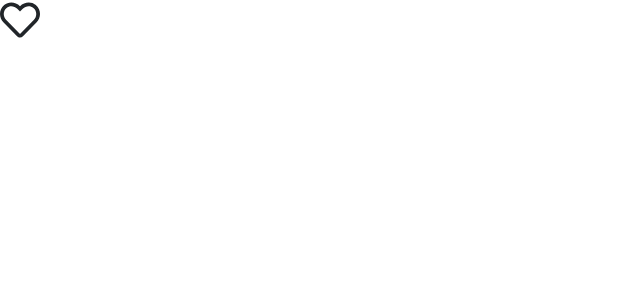
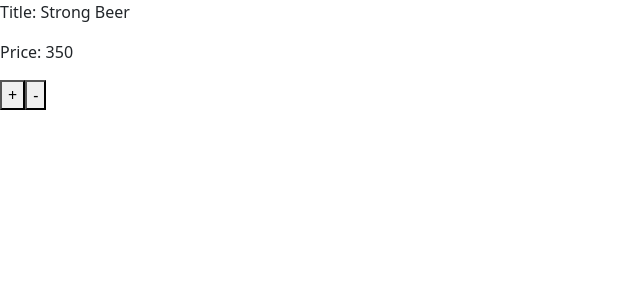
Before and after one commit to codewithghani/react-fundamentals, a React (Vite) app: page / in a window 1280 px wide. Shown: the top 300 px of the page, without its empty margins (0-640 px from the left). Built offline with nearby package versions, Linux system fonts and the light colour scheme.

Commit message:
updating objects with useState hook & spread operator & implementing increment / decrement operation in a component

```diff
--- a/src/App.tsx
+++ b/src/App.tsx
@@ -3,7 +3,8 @@ import "./App.css";
 // import Alert from "./components/Alert";
 // import Alert from "./components/Alert";
 // import ButtonRedefined from "./components/Button";
-import Like from "./components/Like/Like";
+// import Like from "./components/Like/Like";
+import UpdatingObjects from "./components/UpdatingObjects";
 // import ListGroup from "./components/ListGroup";
 // import NameList from "./components/NameList";
 // import Style from "./components/Style"; /* using of style sheet  */
@@ -13,12 +14,7 @@ import Like from "./components/Like/Like";
 function App() {
   return (
     <div>
-      <Like
-        size={40}
-        onClick={() => {
-          console.log("clicked");
-        }}
-      />
+      <UpdatingObjects />
     </div>
   );
 }
--- /dev/null
+++ b/src/components/UpdatingObjects.tsx
@@ -0,0 +1,33 @@
+// import React from "react";
+
+import { useState } from "react";
+
+const UpdatingObjects = () => {
+  const [drink, setDrink] = useState({
+    title: "Strong Beer",
+    price: 350,
+  });
+  const handleIncrement = () => {
+    setDrink({ ...drink, price: drink.price + 5 });
+  };
+  const handleDecrement = () => {
+    setDrink({
+      ...drink,
+      price: drink.price - 5,
+    });
+  };
+  return (
+    <div>
+      <p>Title: {drink.title}</p>
+      <p>Price: {drink.price}</p>
+      <button type="button" onClick={handleIncrement}>
+        +
+      </button>
+      <button type="button" onClick={handleDecrement}>
+        -
+      </button>
+    </div>
+  );
+};
+
+export default UpdatingObjects;
```
